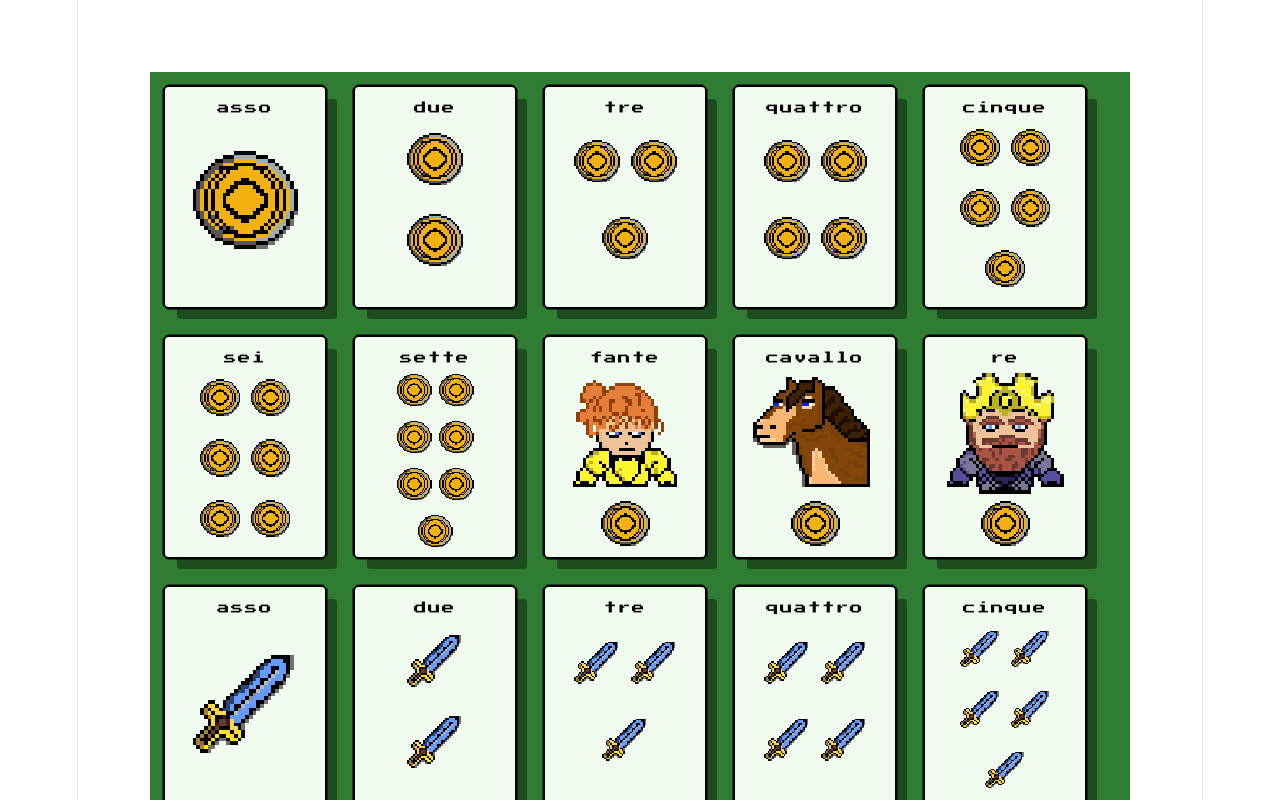
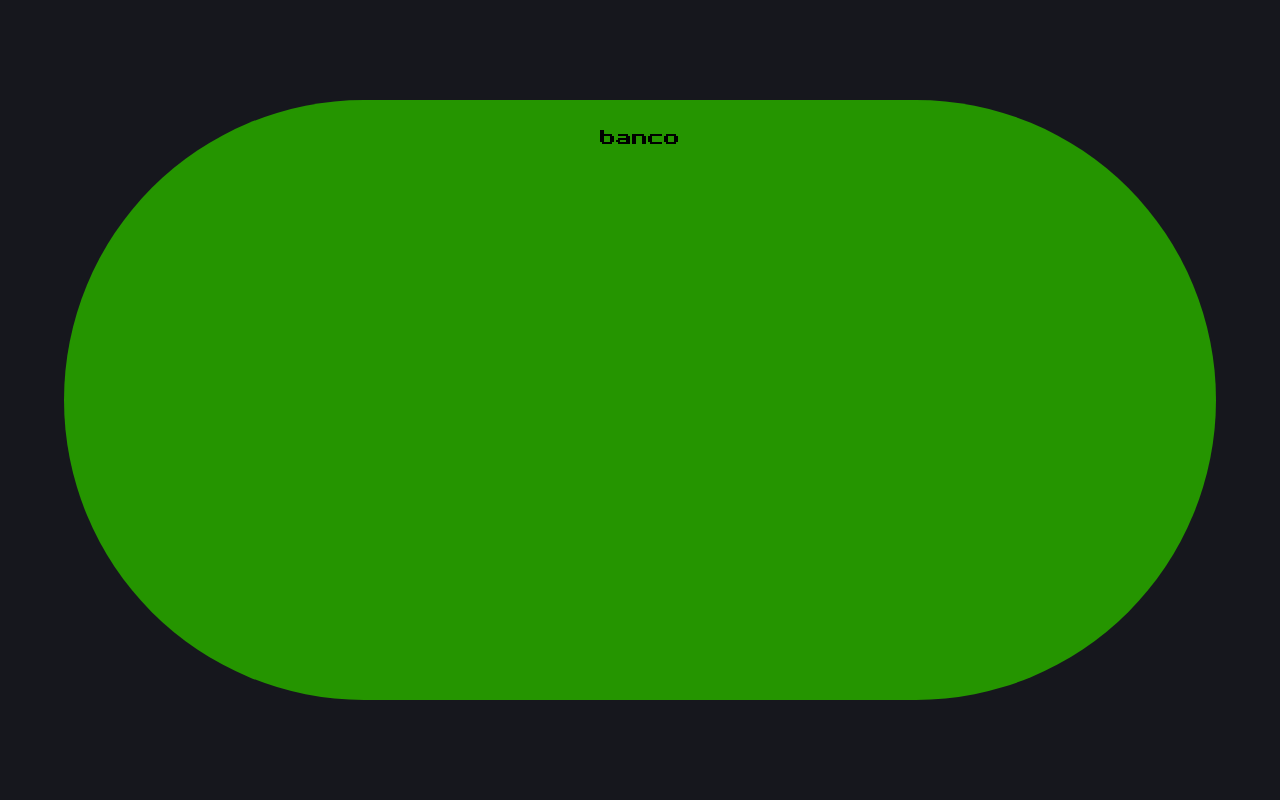
Before and after one commit to Peenguino/retroHalfSeven, a React (Vite) app: page /playingpage in a window 1280 px wide. Shown: the top 800 px of the page. Built offline with nearby package versions, Linux system fonts and the light colour scheme.

Commit message:
update: adding routing and first table ui version

```diff
--- a/package.json
+++ b/package.json
@@ -11,7 +11,8 @@
   },
   "dependencies": {
     "react": "^19.2.4",
-    "react-dom": "^19.2.4"
+    "react-dom": "^19.2.4",
+    "react-router": "^7.14.0"
   },
   "devDependencies": {
     "@eslint/js": "^9.39.4",
--- a/src/App.css
+++ b/src/App.css
@@ -1,7 +1 @@
 @import url('https://fonts.googleapis.com/css2?family=Press+Start+2P&display=swap');
-#root {
-  max-width: 1280px;
-  margin: auto;
-  padding: 4rem;
-  text-align: center;
-}
--- a/src/App.tsx
+++ b/src/App.tsx
@@ -1,68 +1,20 @@
 import './App.css'
+import { BrowserRouter, Route, Routes } from 'react-router'
+import Homepage from './userInterfaceComponents/homePage'
 import PlayingCard from './cardComponents/playingCard'
+import Playingpage from './userInterfaceComponents/playingPage'
 
 function App() {
 
   return (
-    <div style={{ display: 'flex',
-    flexWrap: 'wrap', // Permette agli elementi di andare a capo
-    gap: '20px',
-    padding: '10px',
-    backgroundColor: '#2e7d32',
-    minHeight: '100vh',
-    minWidth: '100vh',
-
-     }}>
-
-      <PlayingCard rank="1" suit="denari" />
-      <PlayingCard rank="2" suit="denari" />
-      <PlayingCard rank="3" suit="denari" />
-      <PlayingCard rank="4" suit="denari" />
-      <PlayingCard rank="5" suit="denari" />
-      <PlayingCard rank="6" suit="denari" />
-      <PlayingCard rank="7" suit="denari" />
-      <PlayingCard rank="8" suit="denari" />
-      <PlayingCard rank="9" suit="denari" />
-      <PlayingCard rank="10" suit="denari" />
-
-
-      <PlayingCard rank="1" suit="spade" />
-      <PlayingCard rank="2" suit="spade" />
-      <PlayingCard rank="3" suit="spade" />
-      <PlayingCard rank="4" suit="spade" />
-      <PlayingCard rank="5" suit="spade" />
-      <PlayingCard rank="6" suit="spade" />
-      <PlayingCard rank="7" suit="spade" />
-      <PlayingCard rank="8" suit="spade" />
-      <PlayingCard rank="9" suit="spade" />
-      <PlayingCard rank="10" suit="spade" />
-
-
-      <PlayingCard rank="1" suit="bastoni" />
-      <PlayingCard rank="2" suit="bastoni" />
-      <PlayingCard rank="3" suit="bastoni" />
-      <PlayingCard rank="4" suit="bastoni" />
-      <PlayingCard rank="5" suit="bastoni" />
-      <PlayingCard rank="6" suit="bastoni" />
-      <PlayingCard rank="7" suit="bastoni" />
-      <PlayingCard rank="8" suit="bastoni" />
-      <PlayingCard rank="9" suit="bastoni" />
-      <PlayingCard rank="10" suit="bastoni" />
-
-
-      <PlayingCard rank="1" suit="coppe" />
-      <PlayingCard rank="2" suit="coppe" />
-      <PlayingCard rank="3" suit="coppe" />
-      <PlayingCard rank="4" suit="coppe" />
-      <PlayingCard rank="5" suit="coppe" />
-      <PlayingCard rank="6" suit="coppe" />
-      <PlayingCard rank="7" suit="coppe" />
-      <PlayingCard rank="8" suit="coppe" />
-      <PlayingCard rank="9" suit="coppe" />
-      <PlayingCard rank="10" suit="coppe" />
-
-
-    </div>
+    <>
+      <BrowserRouter>
+        <Routes>
+          <Route path='/' element={<Homepage/>} />
+          <Route path='/playingpage' element={<Playingpage/>} />
+        </Routes>
+      </BrowserRouter>
+    </>
   )
 }
 
--- a/src/index.css
+++ b/src/index.css
@@ -1,111 +1,27 @@
+/* index.css */
 :root {
-  --text: #6b6375;
-  --text-h: #08060d;
-  --bg: #fff;
-  --border: #e5e4e7;
-  --code-bg: #f4f3ec;
-  --accent: #aa3bff;
-  --accent-bg: rgba(170, 59, 255, 0.1);
-  --accent-border: rgba(170, 59, 255, 0.5);
-  --social-bg: rgba(244, 243, 236, 0.5);
-  --shadow:
-    rgba(0, 0, 0, 0.1) 0 10px 15px -3px, rgba(0, 0, 0, 0.05) 0 4px 6px -2px;
-
-  --sans: system-ui, 'Segoe UI', Roboto, sans-serif;
-  --heading: system-ui, 'Segoe UI', Roboto, sans-serif;
-  --mono: ui-monospace, Consolas, monospace;
-
-  font: 18px/145% var(--sans);
-  letter-spacing: 0.18px;
-  color-scheme: light dark;
-  color: var(--text);
-  background: var(--bg);
-  font-synthesis: none;
-  text-rendering: optimizeLegibility;
-  -webkit-font-smoothing: antialiased;
-  -moz-osx-font-smoothing: grayscale;
-
-  @media (max-width: 1024px) {
-    font-size: 16px;
-  }
+  --bg: #16171d; /* Sfondo scuro */
+  --text: #f3f4f6;
 }
 
-@media (prefers-color-scheme: dark) {
-  :root {
-    --text: #9ca3af;
-    --text-h: #f3f4f6;
-    --bg: #16171d;
-    --border: #2e303a;
-    --code-bg: #1f2028;
-    --accent: #c084fc;
-    --accent-bg: rgba(192, 132, 252, 0.15);
-    --accent-border: rgba(192, 132, 252, 0.5);
-    --social-bg: rgba(47, 48, 58, 0.5);
-    --shadow:
-      rgba(0, 0, 0, 0.4) 0 10px 15px -3px, rgba(0, 0, 0, 0.25) 0 4px 6px -2px;
-  }
+* {
+  box-sizing: border-box;
+  margin: 0;
+  padding: 0;
+}
 
-  #social .button-icon {
-    filter: invert(1) brightness(2);
-  }
+html, body {
+  width: 100vw;
+  height: 100vh;
+  overflow: hidden; /* Blocca definitivamente la scrollbar */
+  background-color: var(--bg);
+  color: var(--text);
+  font-family: system-ui, 'Segoe UI', Roboto, sans-serif;
 }
 
 #root {
-  width: 1126px;
-  max-width: 100%;
-  margin: 0 auto;
-  text-align: center;
-  border-inline: 1px solid var(--border);
-  min-height: 100svh;
+  width: 100%;
+  height: 100%;
   display: flex;
   flex-direction: column;
-  box-sizing: border-box;
 }
-
-body {
-  margin: 0;
-}
-
-h1,
-h2 {
-  font-family: var(--heading);
-  font-weight: 500;
-  color: var(--text-h);
-}
-
-h1 {
-  font-size: 56px;
-  letter-spacing: -1.68px;
-  margin: 32px 0;
-  @media (max-width: 1024px) {
-    font-size: 36px;
-    margin: 20px 0;
-  }
-}
-h2 {
-  font-size: 24px;
-  line-height: 118%;
-  letter-spacing: -0.24px;
-  margin: 0 0 8px;
-  @media (max-width: 1024px) {
-    font-size: 20px;
-  }
-}
-p {
-  margin: 0;
-}
-
-code,
-.counter {
-  font-family: var(--mono);
-  display: inline-flex;
-  border-radius: 4px;
-  color: var(--text-h);
-}
-
-code {
-  font-size: 15px;
-  line-height: 135%;
-  padding: 4px 8px;
-  background: var(--code-bg);
-}
--- /dev/null
+++ b/src/userInterfaceComponents/homePage.tsx
@@ -0,0 +1,5 @@
+export default function Homepage() {
+    return <>
+
+    </>
+}
--- /dev/null
+++ b/src/userInterfaceComponents/playingPage.css
@@ -0,0 +1,27 @@
+.outer-container {
+    display: flex;
+    justify-content: center;
+    align-items: center;
+    min-height: 100vh;
+    width: 100%;
+    overflow: hidden;
+}
+
+.table-container {
+    color: #000000;
+    background-color: #259500;
+    width: 90vw;
+    height: 600px;
+
+    border-radius: 1000px;
+
+    display: flex;
+    justify-content: center;
+    align-items: flex-start;
+    padding-top: 30px;
+
+    position: relative;
+    overflow: hidden;
+
+    font-family: 'Press Start 2P', cursive;
+}
--- /dev/null
+++ b/src/userInterfaceComponents/playingPage.tsx
@@ -0,0 +1,13 @@
+import './playingPage.css'
+
+function TableContainer() {
+    return <div className='table-container'>
+        banco
+    </div>
+}
+
+export default function Playingpage() {
+    return <div className='outer-container'>
+        <TableContainer/>
+    </div>
+}
```
Also changed, not shown: 1 other file (tests, documents, lock files or other folders).
